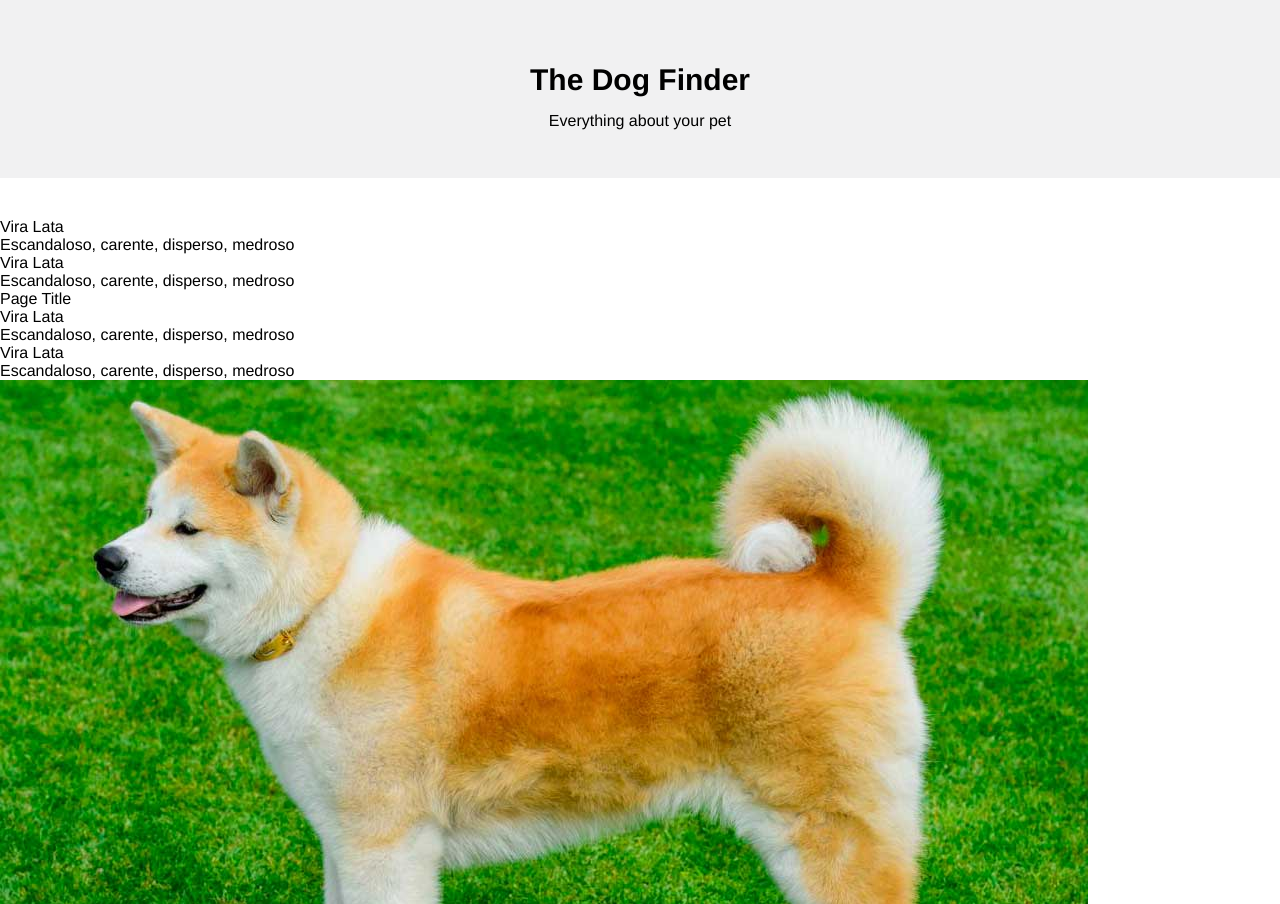
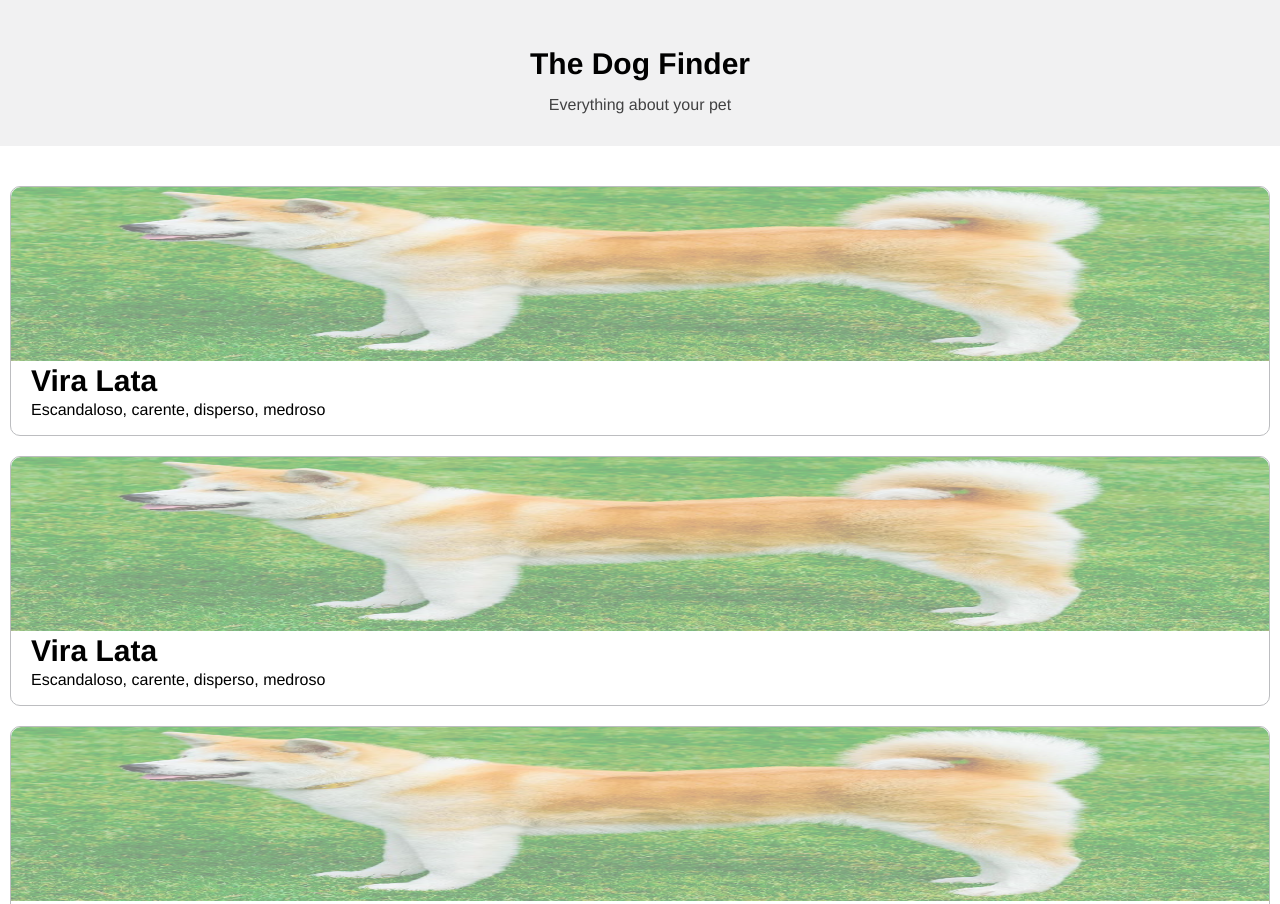
Before and after one commit to raigomes/dog-finder, a website: page src/index.html in a window 1280 px wide. Shown: the top 904 px of the page. Drawn offline with Linux system fonts and the light colour scheme.

Commit message:
Ajustando layout do carregamento da lista de cachorros

```diff
--- a/src/index.html
+++ b/src/index.html
@@ -20,24 +20,29 @@
         <section class="dog-container">
             <div class="dog-list">
                 <div class="dog-list-item"  data-dog-id="1" >
+                    <img src="images/6.jpg" alt="Foto do Catioro" class="dog-photo">
                     <div class="dog-name">Vira Lata</div>
                     <div class="dog-temperament">Escandaloso, carente, disperso, medroso</div>
                 </div>
                 <div class="dog-list-item"  data-dog-id="2" >
+                    <img src="images/6.jpg" alt="Foto do Catioro" class="dog-photo">
                     <div class="dog-name">Vira Lata</div>
                     <div class="dog-temperament">Escandaloso, carente, disperso, medroso</div>
-                </div>Page Title
+                </div>
                 <div class="dog-list-item"  data-dog-id="3" >
+                    <img src="images/6.jpg" alt="Foto do Catioro" class="dog-photo">
                     <div class="dog-name">Vira Lata</div>
                     <div class="dog-temperament">Escandaloso, carente, disperso, medroso</div>
                 </div>
                 <div class="dog-list-item"  data-dog-id="4" >
+                    <img src="images/6.jpg" alt="Foto do Catioro" class="dog-photo">
                     <div class="dog-name">Vira Lata</div>
                     <div class="dog-temperament">Escandaloso, carente, disperso, medroso</div>
                 </div>
             </div>
             <div class="dog-description">
                 <div class="dog-image"><img src="images/6.jpg" alt="Foto do Vira Lata"></div>
+                <img src="images/6.jpg" alt="Foto do Catioro" class="dog-photo">
                 <div class="dog-name">Vira Lata</div>
                 <div class="dog-information">
                     <p class="dog-information-item"><span class="dog-information-item--label">Informação: </span> valor</p>
--- a/src/styles/src/base.less
+++ b/src/styles/src/base.less
@@ -3,4 +3,5 @@ body {
     background-color: @bg-color;
     margin: 0;
     padding: 0;
+    width: 100vw;
 }
--- a/src/styles/src/definitions.less
+++ b/src/styles/src/definitions.less
@@ -1,9 +1,19 @@
 @default-font: Helvetica, Arial, sans-serif;
 
-@bg-color: #fff;
-@header-bg-color: #f1f1f2;
-@footer-bg-color: #000;
+@site-black: #000;
+@site-white: #fff;
+@site-gray-light: #f1f1f2;
+@site-gray: #bcbdc0;
+@site-gray-dark: #414142;
+
+@bg-color: @site-white;
+@header-bg-color: @site-gray-light;
+@footer-bg-color: @site-black;
+@title-color: @site-black;
+@subtitle-color: @site-gray-dark;
 
 @title-font-size: 30px;
 @subtitle-font-size: 16px;
-@default-font-size: 14px;
+@default-font-size: 16px;
+
+@line1: 1px solid @site-gray;
--- a/src/styles/src/dog-header.less
+++ b/src/styles/src/dog-header.less
@@ -3,8 +3,8 @@
 }
 
 .dog-header-container {
-    padding: 3em;
-    margin-bottom: 40px;
+    padding: 2em;
+    margin-bottom: 30px;
 }
 
 .dog-header-content {
@@ -13,11 +13,13 @@
 
 .dog-header-title {
     font-size: @title-font-size;
+    color: @title-color;
     margin: .5em;
 }
 
 .dog-header-subtitle {
     font-size: @subtitle-font-size;
+    color: @subtitle-color;
     font-weight: 400;
     margin: 0;
 }
--- a/src/styles/src/dog-list.less
+++ b/src/styles/src/dog-list.less
@@ -0,0 +1,39 @@
+.dog-container {
+    margin: 0 auto;
+}
+
+.dog-list {
+    display: flex;
+    flex-wrap: wrap;
+}
+
+.dog-list-item {
+    display: flex;
+    flex-direction: column;
+    border: @line1;
+    border-radius: 10px;
+    margin: 10px auto;
+    width: ~'calc(100vw - 20px)';
+    height: 250px;
+    box-sizing: border-box;
+}
+
+.dog-photo {
+    width: 100%;
+    height: 70%;
+    border-radius: 10px 10px 0 0;
+    z-index: -1;
+    opacity: .5;
+}
+
+.dog-name {
+    font-size: @title-font-size;
+    line-height: 20px;
+    font-weight: 800;
+    margin: 10px 20px;
+}
+
+.dog-temperament {
+    font-size: @default-font-size;
+    margin: 0 20px 10px;
+}
```
Also changed, not shown: src/styles/main.css, src/styles/main.min.css.
